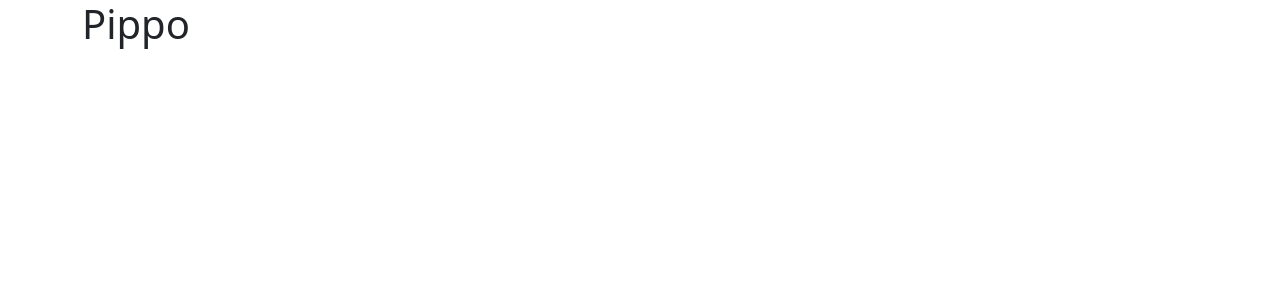
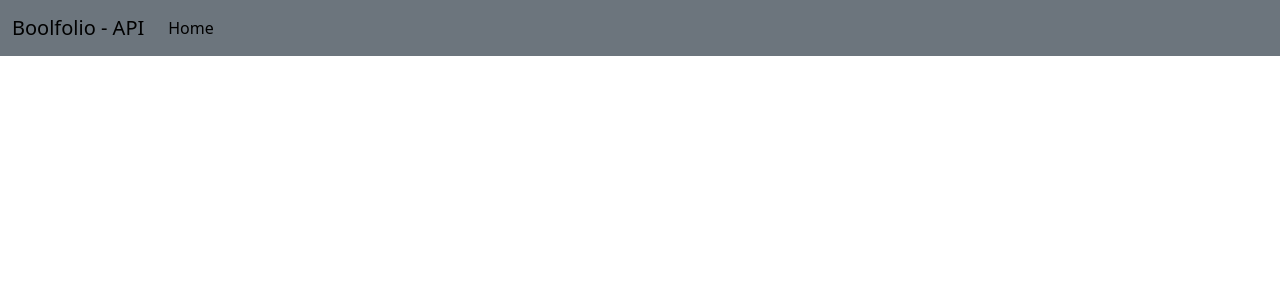
Before and after one commit to MarcoFonti/vite-boolfolio, a Vue app: page / in a window 1280 px wide. Shown: the top 300 px of the page. Built offline with nearby package versions, Linux system fonts and the light colour scheme.

Commit message:
add header

```diff
--- a/src/App.vue
+++ b/src/App.vue
@@ -1,8 +1,11 @@
 <!-- JS -->
 <script>
+import AppHeader from './components/AppHeader.vue';
 
 export default {
     name: 'App',
+    /* COMPONENTI */
+    components: { AppHeader }
 
 };
 
@@ -10,12 +13,8 @@ export default {
 
 <!-- HTML -->
 <template>
-    <main class="container">
-        <h1>Pippo</h1>
-    </main>
+    <AppHeader/>
 </template>
 
 <!-- CSS -->
-<style scoped>
-
-</style>
+<style></style>
--- /dev/null
+++ b/src/components/AppHeader.vue
@@ -0,0 +1,33 @@
+<!-- JS -->
+<script>
+
+export default {
+    name: 'AppHeader',
+
+};
+
+</script>
+
+<!-- HTML -->
+<template>
+    <header>
+        <nav class="navbar navbar-expand-lg bg-secondary">
+            <div class="container-fluid">
+                <a class="navbar-brand" href="#">Boolfolio - API</a>
+                <button class="navbar-toggler" type="button" data-bs-toggle="collapse"
+                    data-bs-target="#navbarNavAltMarkup" aria-controls="navbarNavAltMarkup" aria-expanded="false"
+                    aria-label="Toggle navigation">
+                    <span class="navbar-toggler-icon"></span>
+                </button>
+                <div class="collapse navbar-collapse" id="navbarNavAltMarkup">
+                    <div class="navbar-nav">
+                        <a class="nav-link active" aria-current="page" href="#">Home</a>
+                    </div>
+                </div>
+            </div>
+        </nav>
+    </header>
+</template>
+
+<!-- CSS -->
+<style scoped></style>
```
